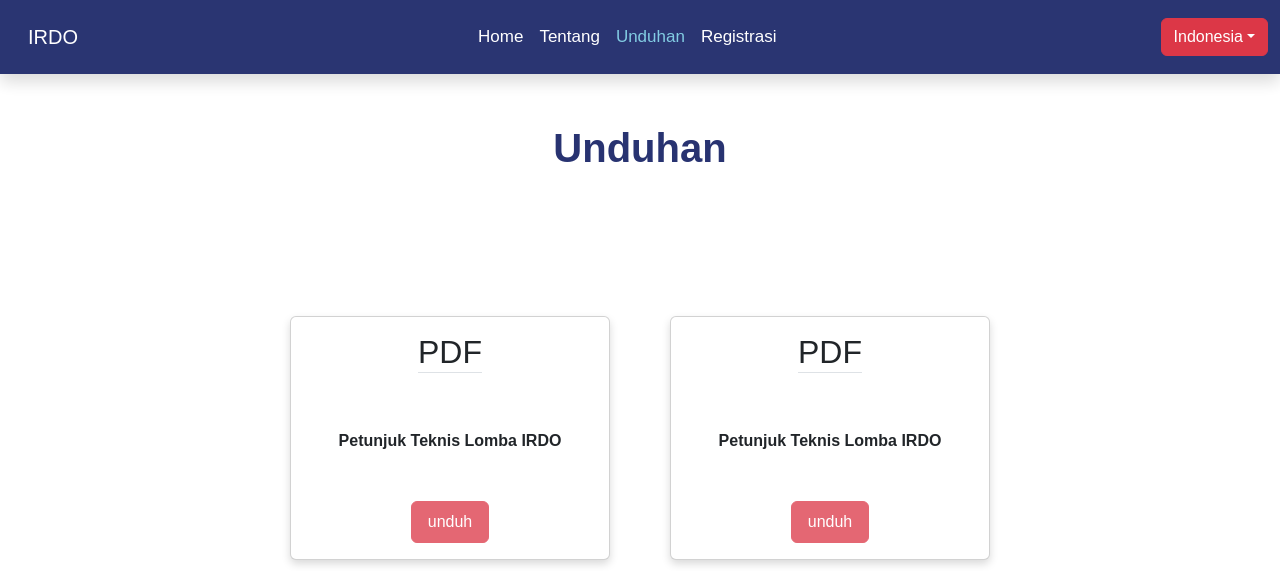
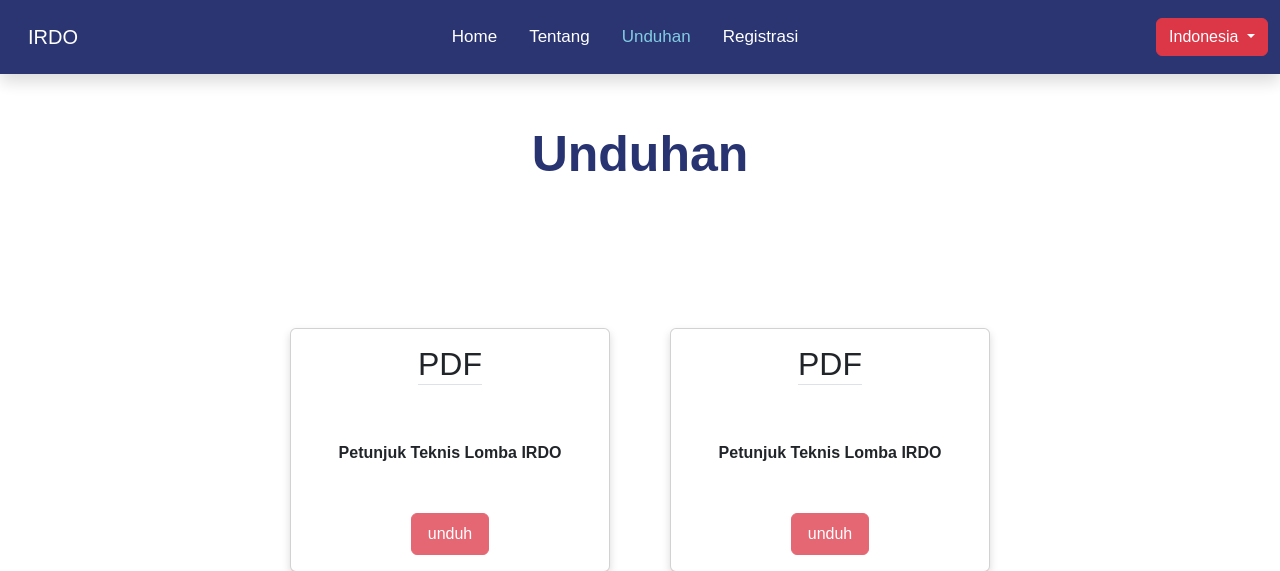
Before and after one commit to notKevinD/irdo1, a PHP site: page /unduhan.php in a window 1280 px wide. Shown: the top 571 px of the page. Run offline with PHP 8.4, Linux system fonts and the light colour scheme.

Commit message:
perbaikan navba

```diff
--- a/style/main.css
+++ b/style/main.css
@@ -6,8 +6,14 @@
     max-height: 80px;
   }
 
-  h4,h1{
-    /* font-size: 30px; */
+  h1{
+    font-size: 50px !important;
+    font-weight: bold !important;
+    color: #283371 !important;
+  }
+
+  h4{
+    font-size: 30px;
     font-weight: bold;
     color: #283371;
   }
--- a/views/id/komponen/navbar.php
+++ b/views/id/komponen/navbar.php
@@ -4,28 +4,32 @@
         <button class="navbar-toggler" type="button" data-bs-toggle="collapse" data-bs-target="#navbarNav">
             <span class="navbar-toggler-icon"></span>
         </button>
+
         <div class="collapse navbar-collapse justify-content-center" id="navbarNav">
-            <ul class="navbar-nav">
-                <li class="nav-item">
-                    <a class="nav-link " href="mainPage.php" <?= ($activePage == 'home') ? 'style="color: #81CCE3 !important"' : '' ?>>Home</a>
+            <ul class="navbar-nav ms-auto">
+                <li class="nav-item px-2">
+                    <a class="nav-link" href="mainPage.php" <?= ($activePage == 'home') ? 'style="color: #81CCE3 !important"' : '' ?>>Home</a>
                 </li>
-                <li class="nav-item">
-                    <a class="nav-link " href="tentang.php"  <?= ($activePage == 'tentang') ? 'style="color: #81CCE3 !important"' : '' ?>>Tentang</a>
+                <li class="nav-item px-2">
+                    <a class="nav-link" href="tentang.php" <?= ($activePage == 'tentang') ? 'style="color: #81CCE3 !important"' : '' ?>>Tentang</a>
                 </li>
-                <li class="nav-item">
-                    <a class="nav-link" href="unduhan.php"  <?= ($activePage == 'unduhan') ? 'style="color: #81CCE3 !important"' : '' ?>>Unduhan</a>
+                <li class="nav-item px-2">
+                    <a class="nav-link" href="unduhan.php" <?= ($activePage == 'unduhan') ? 'style="color: #81CCE3 !important"' : '' ?>>Unduhan</a>
                 </li>
-                <li class="nav-item">
-                    <a class="nav-link" href="registrasi.php" <?= ($activePage == 'registrasi') ? 'style="color: #81CCE3 !important"' : '' ?> >Registrasi</a>
+                <li class="nav-item px-2">
+                    <a class="nav-link" href="registrasi.php" <?= ($activePage == 'registrasi') ? 'style="color: #81CCE3 !important"' : '' ?>>Registrasi</a>
                 </li>
             </ul>
-        </div>
-        <div class="dropdown">
-            <a class="btn btn-danger dropdown-toggle" href="#" role="button" data-bs-toggle="dropdown">Indonesia</a>
-            <ul class="dropdown-menu">
-                <li><a class="dropdown-item" href="#">Indonesia</a></li>
-                <li><a class="dropdown-item" href="#">English</a></li>
-            </ul>
+
+            <!-- Dropdown Bahasa di Pojok Kanan -->
+            <div class="dropdown ms-auto">
+                <button class="btn btn-danger dropdown-toggle" type="button" data-bs-toggle="dropdown">
+                    Indonesia
+                </button>
+                <ul class="dropdown-menu">
+                    <li><a class="dropdown-item" href="#">English</a></li>
+                </ul>
+            </div>
         </div>
     </div>
 </nav>
--- a/views/id/registrasi.php
+++ b/views/id/registrasi.php
@@ -9,6 +9,11 @@
     integrity="sha384-QWTKZyjpPEjISv5WaRU9OFeRpok6YctnYmDr5pNlyT2bRjXh0JMhjY6hW+ALEwIH" crossorigin="anonymous">
 
     <link rel="stylesheet" href="../../style/main.css">
+
+    <script src="https://cdn.jsdelivr.net/npm/bootstrap@5.3.3/dist/js/bootstrap.bundle.min.js"
+    integrity="sha384-YvpcrYf0tY3lHB60NNkmXc5s9fDVZLESaAA55NDzOxhy9GkcIdslK1eN7N6jIeHz"
+    crossorigin="anonymous"></script>
+
 </head>
 
 <body>
--- a/views/id/unduhan.php
+++ b/views/id/unduhan.php
@@ -9,6 +9,10 @@
     integrity="sha384-QWTKZyjpPEjISv5WaRU9OFeRpok6YctnYmDr5pNlyT2bRjXh0JMhjY6hW+ALEwIH" crossorigin="anonymous">
 
     <link rel="stylesheet" href="../../style/main.css">
+    <script src="https://cdn.jsdelivr.net/npm/bootstrap@5.3.3/dist/js/bootstrap.bundle.min.js"
+    integrity="sha384-YvpcrYf0tY3lHB60NNkmXc5s9fDVZLESaAA55NDzOxhy9GkcIdslK1eN7N6jIeHz"
+    crossorigin="anonymous"></script>
+
 </head>
 
 <body>
@@ -16,9 +20,6 @@
   $activePage = 'unduhan';
   include 'komponen/navbar.php';
   ?>
-
-
-
 
   <div class="container text-center bg-body pb-3" style="padding-top: 100px;">
       <h1 class="pt-4">Unduhan</h1>
```
